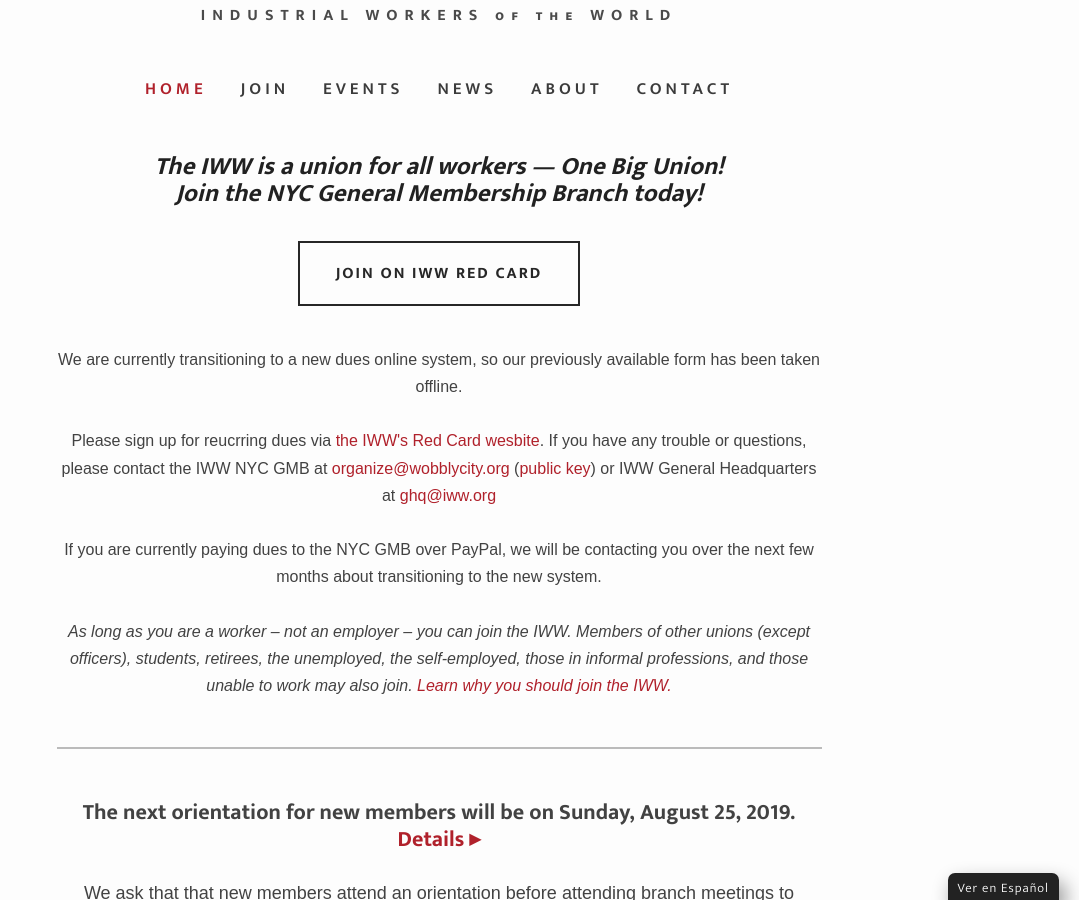
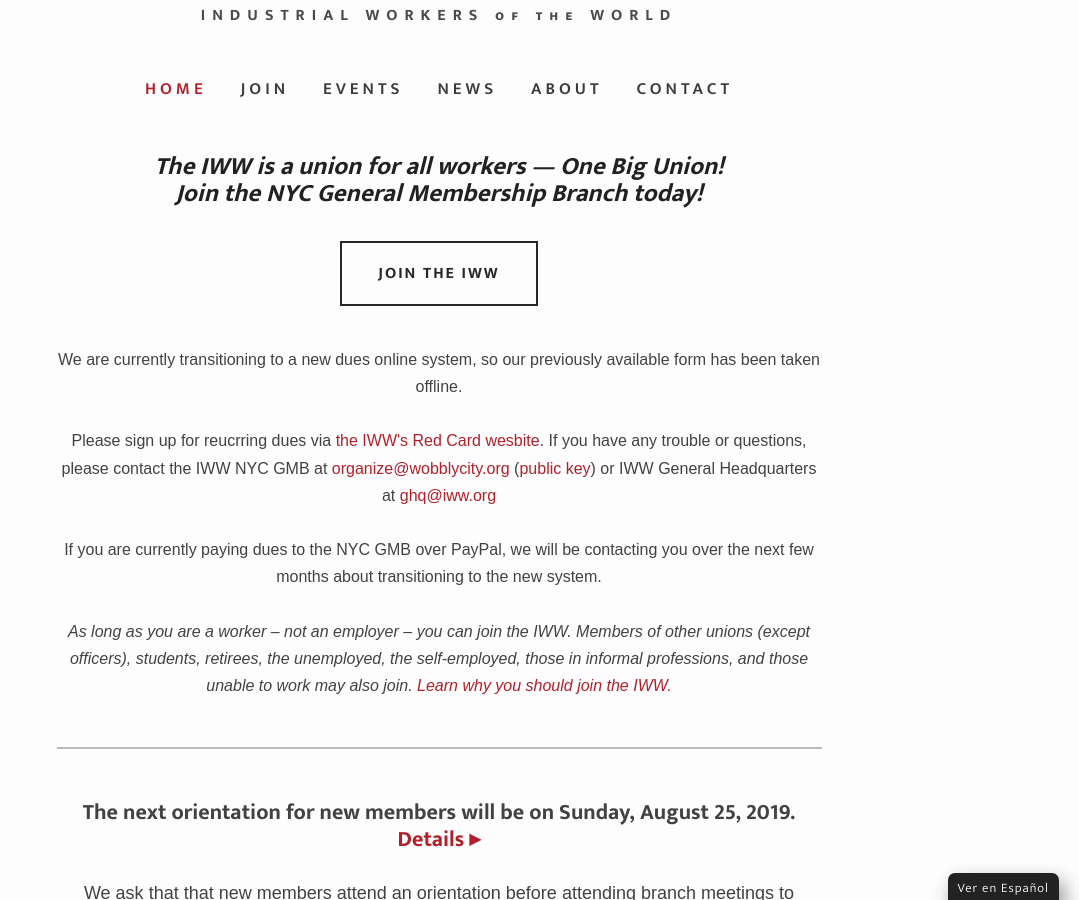
Before and after one commit to IWW-NYC-GMB/iww.nyc, a Jekyll site: the page built from index.html, in a window 1280 px wide and 900 px high, scrolled down 544 px. Shown: the whole window, without its empty margins (201-1280 px from the left). Built offline with Jekyll 4.4.1, drawn with Linux system fonts in a browser that asks for light colours; some web fonts are replaced.

Commit message:
Update index.html

```diff
--- a/index.html
+++ b/index.html
@@ -6,13 +6,11 @@
     Join the NYC General Membership Branch today!</em></h3>
   <div style="text-align:center;">
 
-    <!--<a href="{{ site.baseurl }}/join"><button class="large" style="margin:24px 15px 12px 15px;" ontouchstart="">Join the IWW</button></a>
+    <a href="{{ site.baseurl }}/join"><button class="large" style="margin:24px 15px 12px 15px;" ontouchstart="">Join the IWW</button></a>
 
-    <span style="width:60px;"></span>
+    <!--<span style="width:60px;"></span>
 
     <a href="{{ site.baseurl }}/dues"><button class="large" style="margin: 12px 15px 24px 15px;" ontouchstart="">Pay Your Dues</button></a>-->
-
-    <a href="https://redcard.iww.org/user/register"><button class="large" style="margin:24px 15px 12px 15px;" ontouchstart="">Join on IWW Red Card</button></a>
 
   </div><br>
   <p style="text-align:center;">
```
